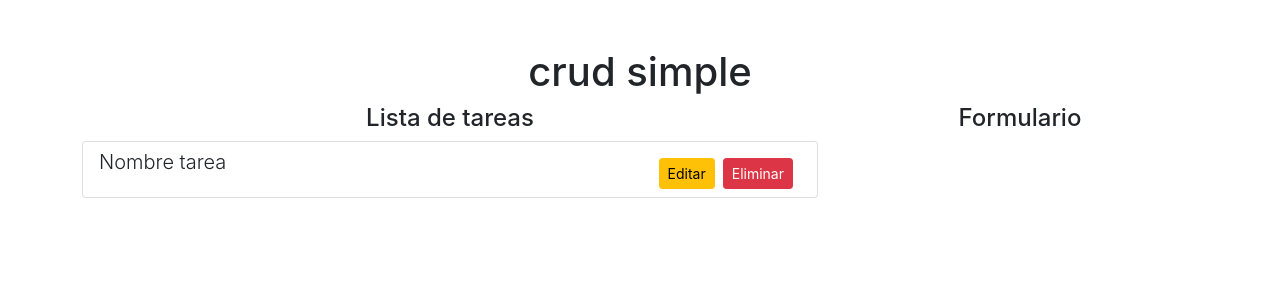
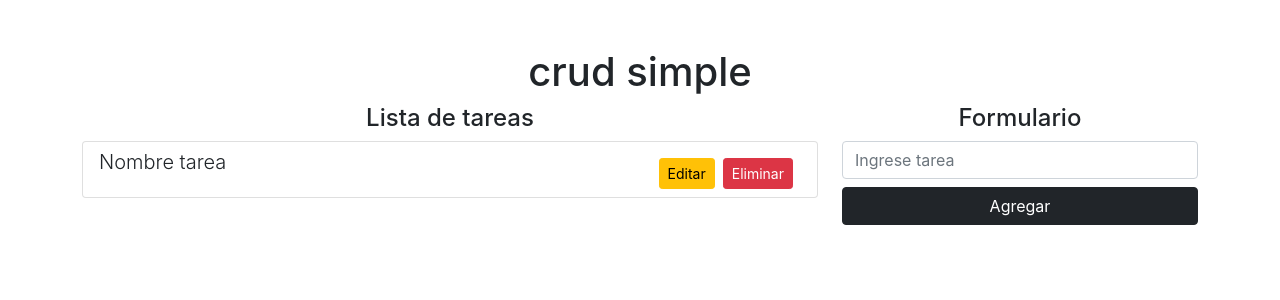
Before and after one commit to Gochita/todo-list, a React (Create React App) app: page / in a window 1280 px wide. Shown: the top 300 px of the page. Built offline with nearby package versions, Linux system fonts and the light colour scheme.

Commit message:
uso nanoid

```diff
--- a/src/App.jsx
+++ b/src/App.jsx
@@ -1,6 +1,20 @@
 import React from 'react'
+import { nanoid } from 'nanoid'
 
 const App = () => {
+  const [tarea, setTarea] = React.useState('');
+  const [tareas, setTareas]= React.useState([]);
+  const agregarTarea = e => {
+    e.preventDefault()
+
+    if (!tarea.trim()) {
+      console.log('elemento vacio');
+      return
+    }
+    console.log(tarea);
+    setTareas([...tareas, { id: nanoid(), NombreTarea: tarea }])
+    setTarea('')
+  }
   return (
     <div className='container mt-5'>
       <h1 className='text-center'>crud simple</h1>
@@ -19,6 +33,22 @@
           </div>
           <div className="col-4">
             <h4 className="text-center">Formulario</h4>
+            <form onSubmit={agregarTarea}>
+              <input
+                type="text"
+                className="form-control mb-2"
+                placeholder='Ingrese tarea'
+                onChange={e => setTarea(e.target.value)}
+                value={tarea}
+              />
+              <div className="d-grid gap-2">
+                <button
+                  className="btn btn-dark btn-block"
+                  type='submit'
+                >Agregar</button>
+              </div>
+
+            </form>
           </div>
         </div>
       </h1>
```
Lines whose indentation alone changed are shown as unchanged.
